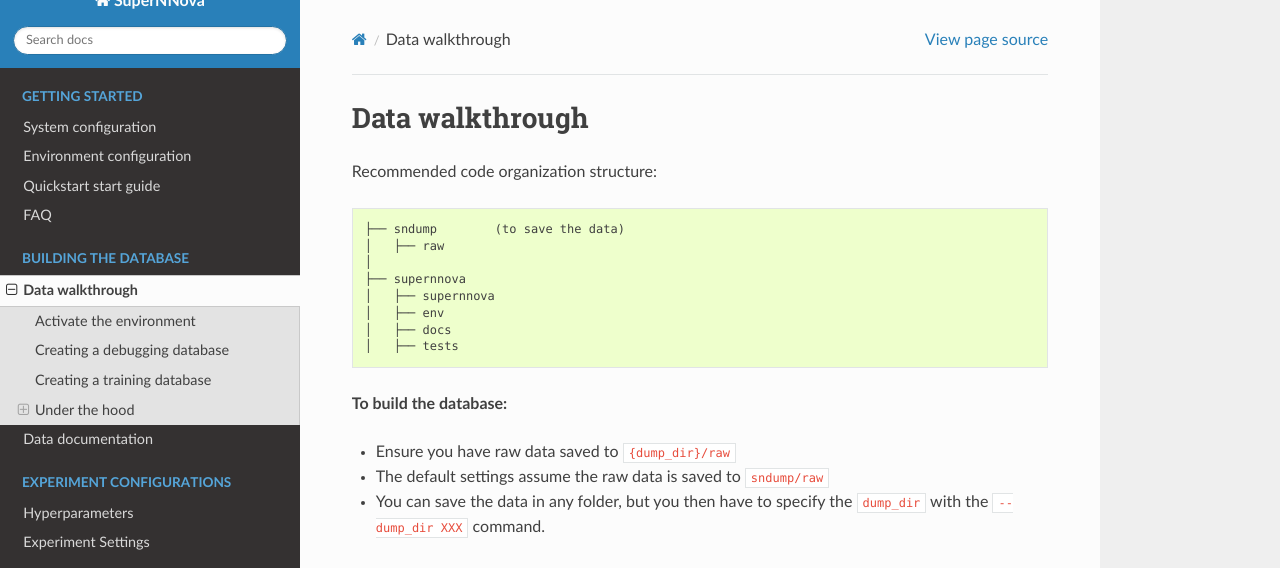
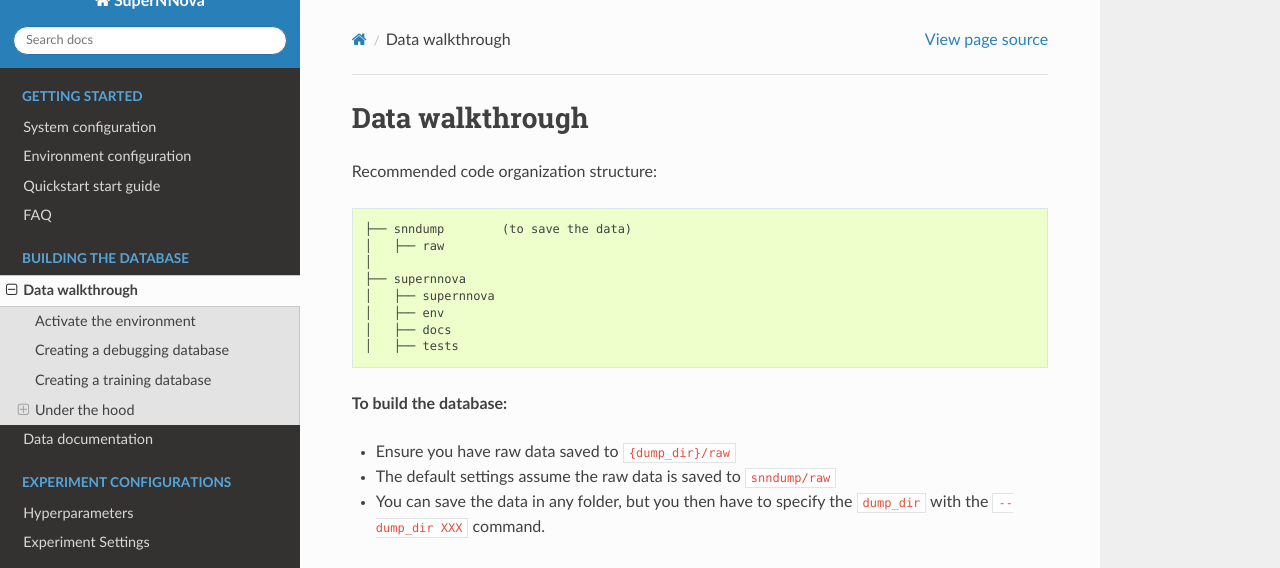
Before and after one commit to supernnova/SuperNNova, a Sphinx documentation site: the page built from docs/data/index.rst, in a window 1280 px wide and 900 px high. Shown: the top 568 px of the window. Built offline with Sphinx 7.4.7 and the Read the Docs theme 2.0.0, drawn with Linux system fonts in a browser that asks for light colours.

Commit message:
Rename sndump to snndump

```diff
--- a/docs/data/index.rst
+++ b/docs/data/index.rst
@@ -7,7 +7,7 @@ Recommended code organization structure:
 
 .. code::
 
-    ├── sndump        (to save the data)
+    ├── snndump        (to save the data)
     │   ├── raw
     │
     ├── supernnova
@@ -20,7 +20,7 @@ Recommended code organization structure:
 **To build the database:**
 
 - Ensure you have raw data saved to ``{dump_dir}/raw``
-- The default settings assume the raw data is saved to ``sndump/raw``
+- The default settings assume the raw data is saved to ``snndump/raw``
 - You can save the data in any folder, but you then have to specify the ``dump_dir`` with the ``--dump_dir XXX`` command.
 
 
--- a/docs/installation/FAQ.rst
+++ b/docs/installation/FAQ.rst
@@ -52,7 +52,7 @@ If you have a GPU, you can activate training on GPU with the ``--use_cuda`` flag
 Alternatively, you may select a smaller data fraction ``--data_fraction 0.1`` to train on a smaller set.
 
 
-- **OSError: Unable to open file (unable to open file: name = '/home/sndump/processed/DES_database.h5'**
+- **OSError: Unable to open file (unable to open file: name = '/home/snndump/processed/DES_database.h5'**
 
 You have probably forgotten to set your ``dump_dir`` correctly. Provide the ``--dump_dir`` argument correctly
 
--- a/docs/installation/python.rst
+++ b/docs/installation/python.rst
@@ -16,7 +16,7 @@ Create a docker image:
 
 .. code::
 
-    cd docker && make {device} TAG={device}
+    cd docker && make {device}
 
 where ``device`` is one of ``cpu`` or ``gpu``
 
@@ -29,7 +29,7 @@ Enter docker environment by calling:
 
     python launch_docker.py
 
-- Add ``--use_gpu`` to launch a GPU-supported container
+- Add ``--use_cuda`` to launch a GPU-supported container
 - Add ``--dump_dir /path/to/data`` to mount the folder where you stored the data (see :ref:`DataStructure`) into the container. If unspecified, will use the default location (i.e. ``snndump``)
 
 This will launch an interactive session in the docker container, with zsh support.
```
Also changed, not shown: 1 other file.
